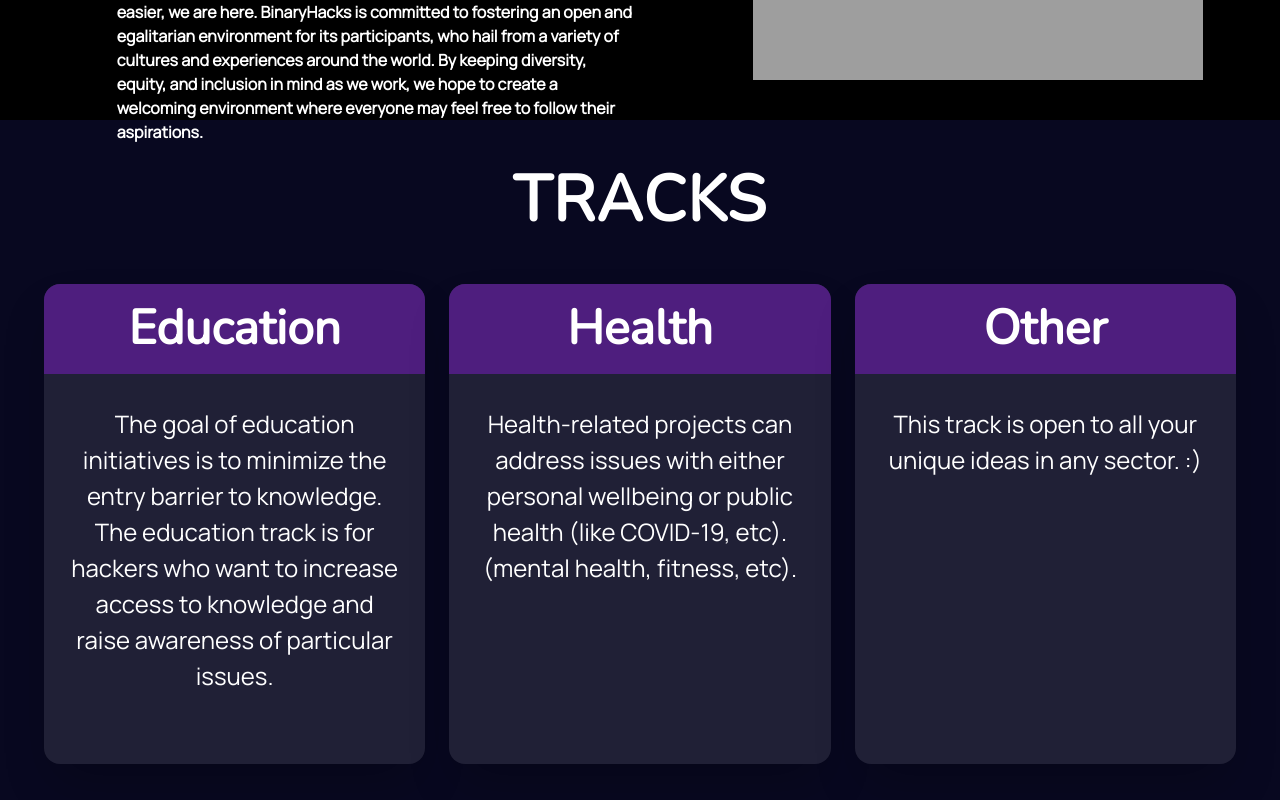
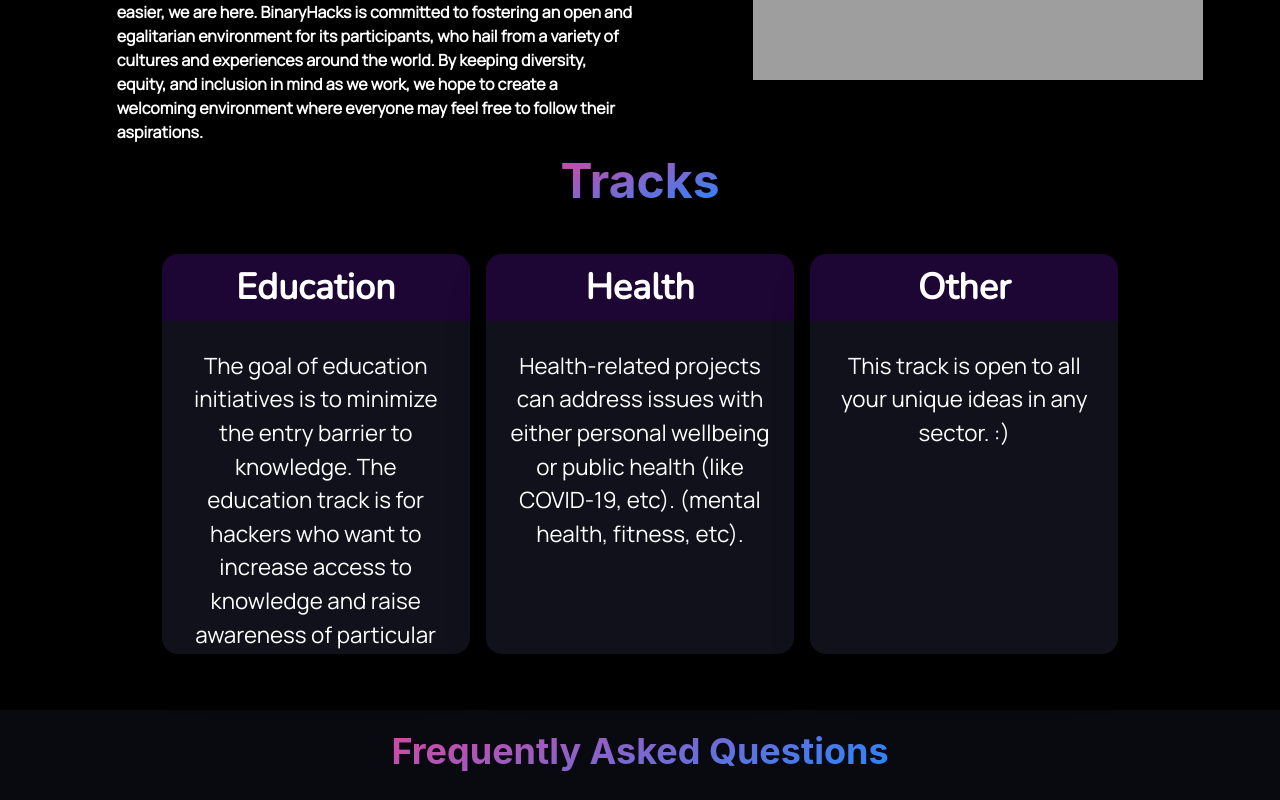
Before and after one commit to thebinaryclub/officialwebsite, a React (Create React App) app: page /binaryhacks in a window 1280 px wide. Shown: the part 1380-2180 px from the top of the page. Built offline with nearby package versions, Linux system fonts and the light colour scheme; grey boxes are pictures that could not be loaded; a web font is replaced by a local one.

Commit message:
improved tracks

```diff
--- a/src/components/Hacks/Header/index.js
+++ b/src/components/Hacks/Header/index.js
@@ -1,14 +1,9 @@
 import React from 'react';
 import {
   Box,
-  Center,
   Flex,
   Image,
   Text,
-  Heading,
-  useColorMode,
-  useColorModeValue,
-  Spacer,
   Button,
 } from '@chakra-ui/react';
 import './styles.css';
--- a/src/components/Hacks/Tracks/Card.jsx
+++ b/src/components/Hacks/Tracks/Card.jsx
@@ -8,26 +8,27 @@
 
 const Card = ({ headingText, description }) => {
   return (
-    <Center py={6} m={3} width='100%'>
+    <Center py={6}  w={'100%'}>
       <Box
-        w={'full'}
-        bg='#202036'
+        mx={2}
+        bg='#11111c'
         boxShadow={'2xl'}
         rounded={'2xl'}
         overflow={'hidden'}
-        height='60vh'>
+        height='50vh'
+        maxH={'full'}>
 
         <Stack>
           <Heading
-            p={4}
-            bg={'#4E1E7E'}
+            p={3}
+            bg='#1d0534'
             color='white'
-            fontSize={'5xl'}
+            fontSize={'4xl'}
             fontFamily={'Nunito'}
           >
             {headingText}
           </Heading>
-          <Text color={'white'} fontSize='1.5rem' p={6} >
+          <Text color={'white'} fontSize='1.4rem' p={5} >
             {description}
           </Text>
         </Stack>
--- a/src/components/Hacks/Tracks/index.js
+++ b/src/components/Hacks/Tracks/index.js
@@ -1,4 +1,4 @@
-import { Flex, Text, Box } from '@chakra-ui/react';
+import { Flex, Text, Heading } from '@chakra-ui/react';
 import Card from "./Card"
 import React from 'react'
 import './styles.css';
@@ -19,23 +19,16 @@
 ]
 const Tracks = () => {
   return (
-    <Box className='tracks'>
-      <Text
-        color={'white.500'}
-        textTransform={'uppercase'}
-        fontWeight='bold'
-        fontSize='4rem'
-        fontFamily={'Nunito'}
-        letterSpacing={1.1}
-        >
-        TRACKS
-      </Text>
-      <Flex color='white' className='items' justify={'space-around'} direction={['column', 'column', 'column', 'row']}>
+    <Flex className='tracks' justify={'space-around'} direction={'column'} align='center'>
+      <Heading mb={5} mt={0} fontSize={'5xl'} className="accord-heading text-1">
+        Tracks
+      </Heading>
+      <Flex color='white' width='80%' className='items' justify={'space-between'} direction={['column', 'column', 'column', 'row']}>
         {
           content.map(item => (<Card headingText={item.headingText} description={item.description} />))
         }
       </Flex>
-    </Box>
+    </Flex>
   )
 }
 
--- a/src/components/Hacks/Tracks/styles.css
+++ b/src/components/Hacks/Tracks/styles.css
@@ -1,6 +1,6 @@
 @import url('https://fonts.googleapis.com/css2?family=Nunito&display=swap');
 .tracks{
-    background-color: #080820;
+    background-color: #000000;
     color: white;
     text-align: center;
     padding: 2rem;
```
